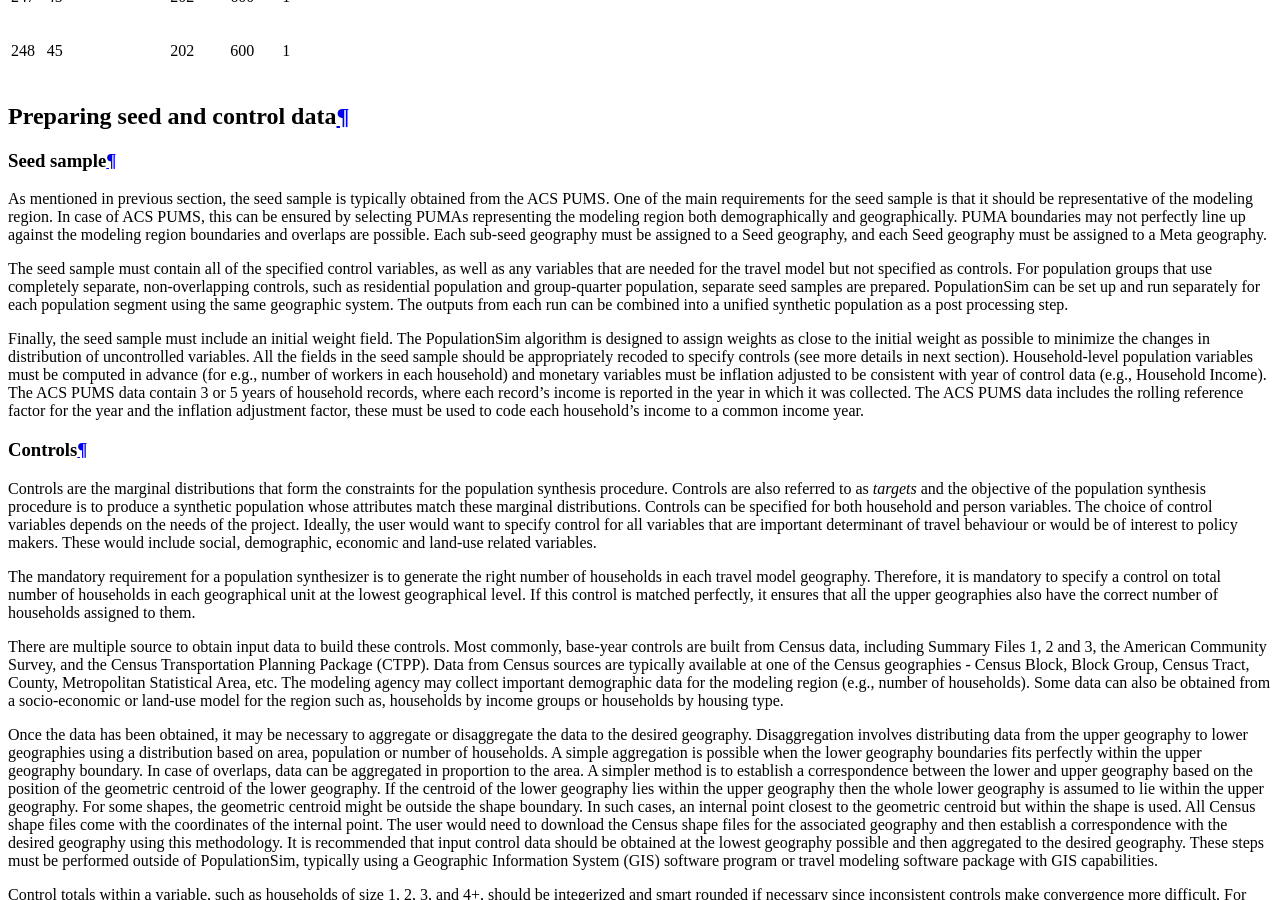
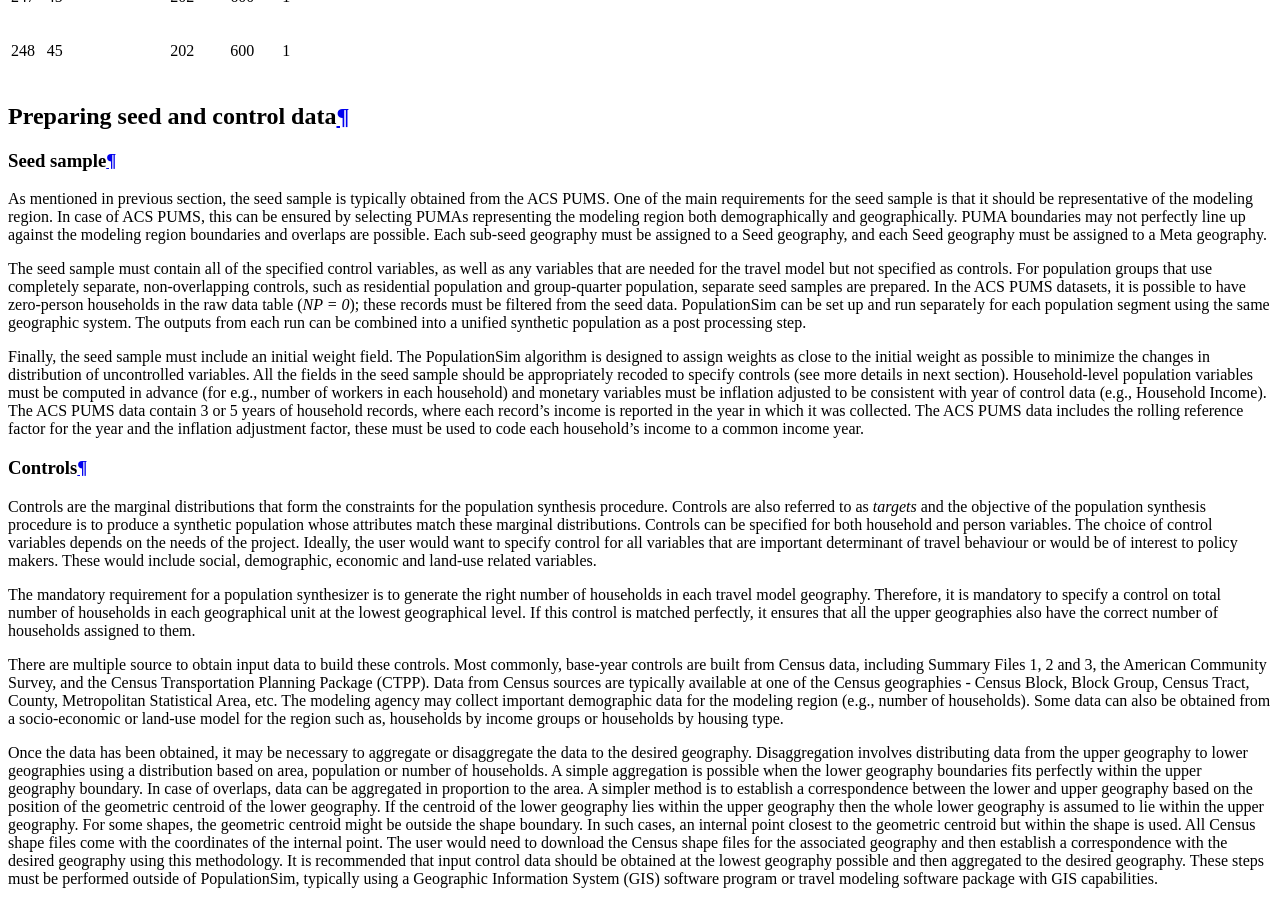
Before and after one commit to ActivitySim/populationsim, a Sphinx documentation site: the page built from docs/application_configuration.rst, in a window 1280 px wide and 900 px high, scrolled down 2248 px. Built offline with Sphinx 7.4.7 and the Read the Docs theme 2.0.0, drawn with Linux system fonts in a browser that asks for light colours.

Commit message:
Add info about zero-person households (#106)
This addresses the documentation needs arising from #104

Co-authored-by: Ben Stabler <bstabler@users.noreply.github.com>

```diff
--- a/docs/application_configuration.rst
+++ b/docs/application_configuration.rst
@@ -81,7 +81,7 @@ Seed sample
 
 As mentioned in previous section, the seed sample is typically obtained from the ACS PUMS. One of the main requirements for the seed sample is that it should be representative of the modeling region. In case of ACS PUMS, this can be ensured by selecting PUMAs representing the modeling region both demographically and geographically. PUMA boundaries may not perfectly line up against the modeling region boundaries and overlaps are possible. Each sub-seed geography must be assigned to a Seed geography, and each Seed geography must be assigned to a Meta geography.
 
-The seed sample must contain all of the specified control variables, as well as any variables that are needed for the travel model but not specified as controls. For population groups that use completely separate, non-overlapping controls, such as residential population and group-quarter population, separate seed samples are prepared. PopulationSim can be set up and run separately for each population segment using the same geographic system. The outputs from each run can be combined into a unified synthetic population as a post processing step.
+The seed sample must contain all of the specified control variables, as well as any variables that are needed for the travel model but not specified as controls. For population groups that use completely separate, non-overlapping controls, such as residential population and group-quarter population, separate seed samples are prepared. In the ACS PUMS datasets, it is possible to have zero-person households in the raw data table (`NP = 0`); these records must be filtered from the seed data. PopulationSim can be set up and run separately for each population segment using the same geographic system. The outputs from each run can be combined into a unified synthetic population as a post processing step.
 
 Finally, the seed sample must include an initial weight field. The PopulationSim algorithm is designed to assign weights as close to the initial weight as possible to minimize the changes in distribution of uncontrolled variables. All the fields in the seed sample should be appropriately recoded to specify controls (see more details in next section). Household-level population variables must be computed in advance (for e.g., number of workers in each household) and monetary variables must be inflation adjusted to be consistent with year of control data (e.g., Household Income). The ACS PUMS data contain 3 or 5 years of household records, where  each record's income is reported in the year in which it was collected. The ACS PUMS data includes the rolling reference factor for the year and the inflation adjustment factor, these must be used to code each household's income to a common income year.
 
```
